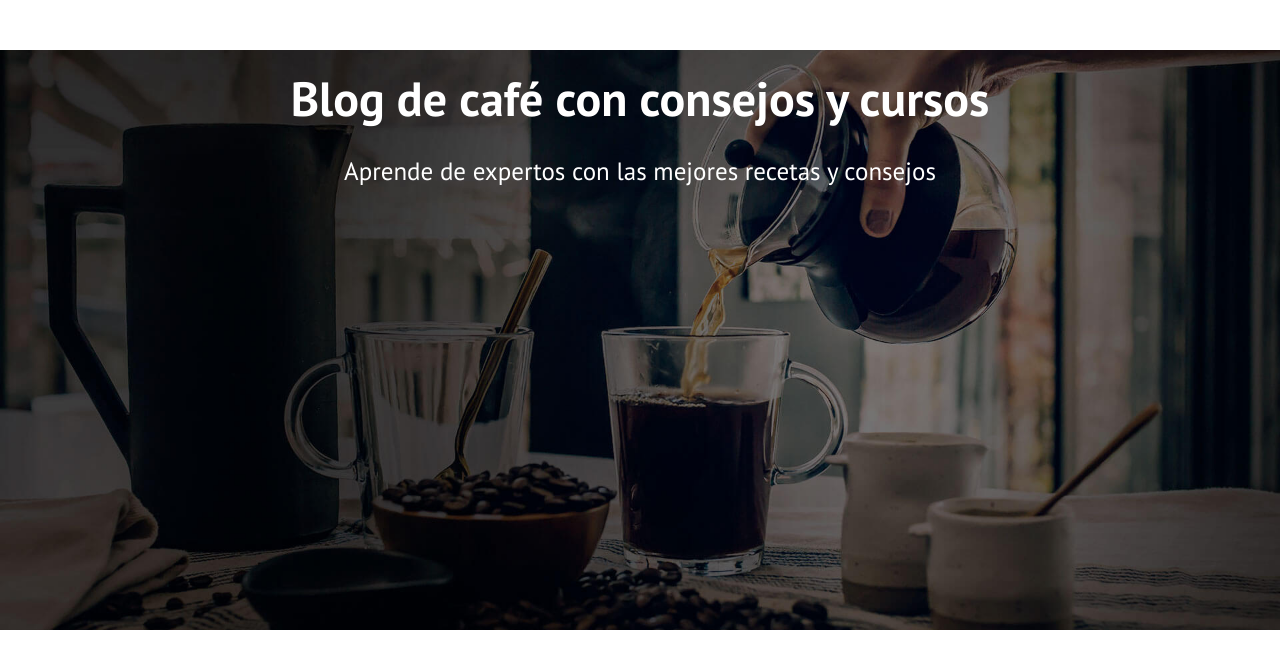
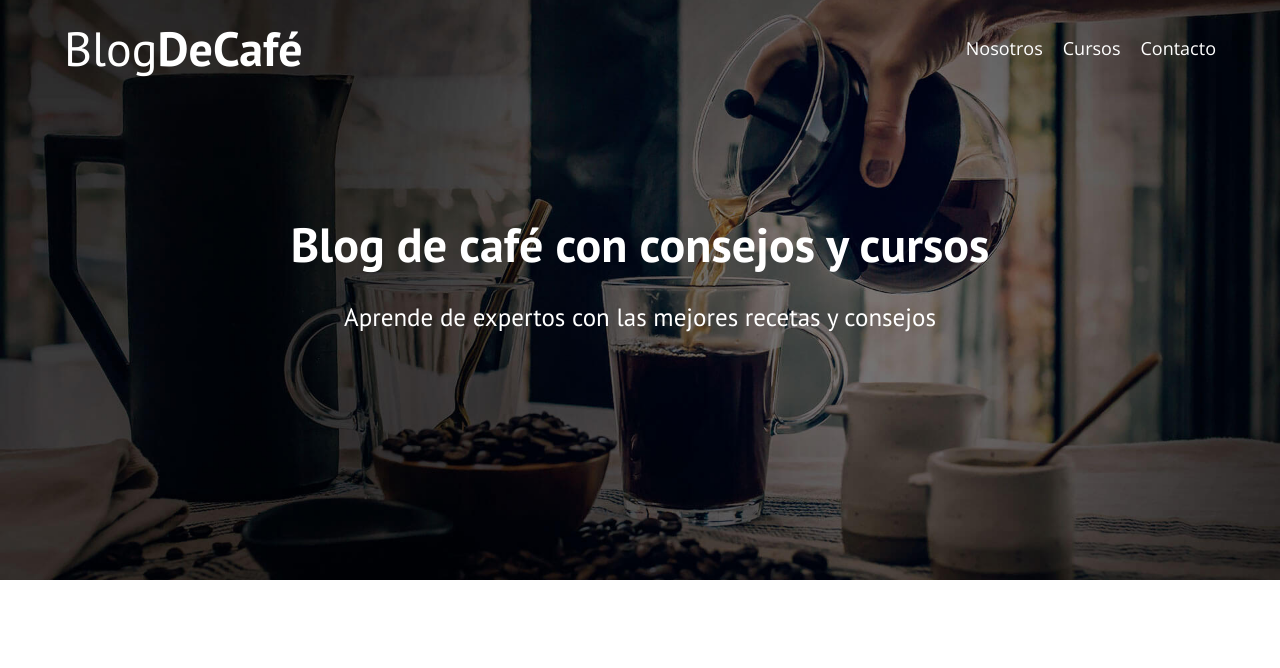
Before and after one commit to Laurap1990/blogdecafe_inicio, a plain HTML site: page index.html in a window 1280 px wide. Drawn offline with nearby package versions, Linux system fonts and the light colour scheme.

Commit message:
terminado heading

```diff
--- a/css/style.css
+++ b/css/style.css
@@ -23,7 +23,7 @@ html{
 
   /******** GLOBALES *********/
 
-  .ontenedor{
+  .contenedor{
     max-width: 120rem;
     width: 90%;
     margin: 0 auto;
@@ -83,7 +83,52 @@ html{
 }
 
 .header__texto{
+  text-align: center;
   font-family: var(--fuenteHeading);
   color: var(--colorBlanco);
-  margin-top: 5rem;
+  margin-top: 5rem; /* SE AÑADE MARGEN ARRIBA PARA DESPUES INSERTAR LA BARRA DE LOGO Y NAVEGACION*/
 }
+
+@media (min-width: 768px) {
+   .header__texto{
+    margin-top: 100px;
+   }
+}
+
+.logo {
+  color: var(--colorBlanco);
+}
+
+.barra{
+
+}
+
+@media (min-width: 768px) {
+  .barra{
+    display:flex;
+    justify-content: space-between;
+    align-items: center;
+  }
+}
+
+.logo__nombre{
+  font-weight: 400;
+}
+
+.logo__bold{
+  font-weight: 700;
+}
+
+.navegacion__enlace{
+  display: block;
+  text-align: center;
+  font-size: 1.8rem;
+  color: var(--colorBlanco);
+}
+
+@media (min-width: 768px) {
+    .navegacion{
+      display: flex;
+      gap: 2rem;
+    }
+}
--- a/index.html
+++ b/index.html
@@ -3,7 +3,7 @@
 <head>
     <meta charset="UTF-8">
     <meta name="viewport" content="width=device-width, initial-scale=1.0">
-    <title>Document</title>
+    <title>Blog del café</title>
     <link rel="stylesheet" href="css/normalize.css">
     <link rel="preconnect" href="https://fonts.googleapis.com">
     <link rel="preconnect" href="https://fonts.gstatic.com" crossorigin>
@@ -14,6 +14,21 @@
 
     <header class="header">
 
+        <div class="contenedor">
+            <div class="barra">
+                <a class="logo" href="index.html">
+                    <h1 class="logo__nombre no-margin centrar-texto">Blog<span class="logo__bold">DeCafé</span></h1>
+                </a>
+
+                <nav class="navegacion">
+                    <a href="nosotros.html" class="navegacion__enlace">Nosotros</a>
+                    <a href="cursos.html" class="navegacion__enlace">Cursos</a>
+                    <a href="contacto.html" class="navegacion__enlace">Contacto</a>
+                </nav>
+
+            </div>
+        </div>
+
         <div class="header__texto">
             <h1 class="centrar-texto no-margin">Blog de café con consejos y cursos</h1>
             <p class="centrar-texto no-margin">Aprende de expertos con las mejores recetas y consejos</p>
```
Also changed, not shown: contacto.html (added), cursos.html (added), nosotros.html (added).
